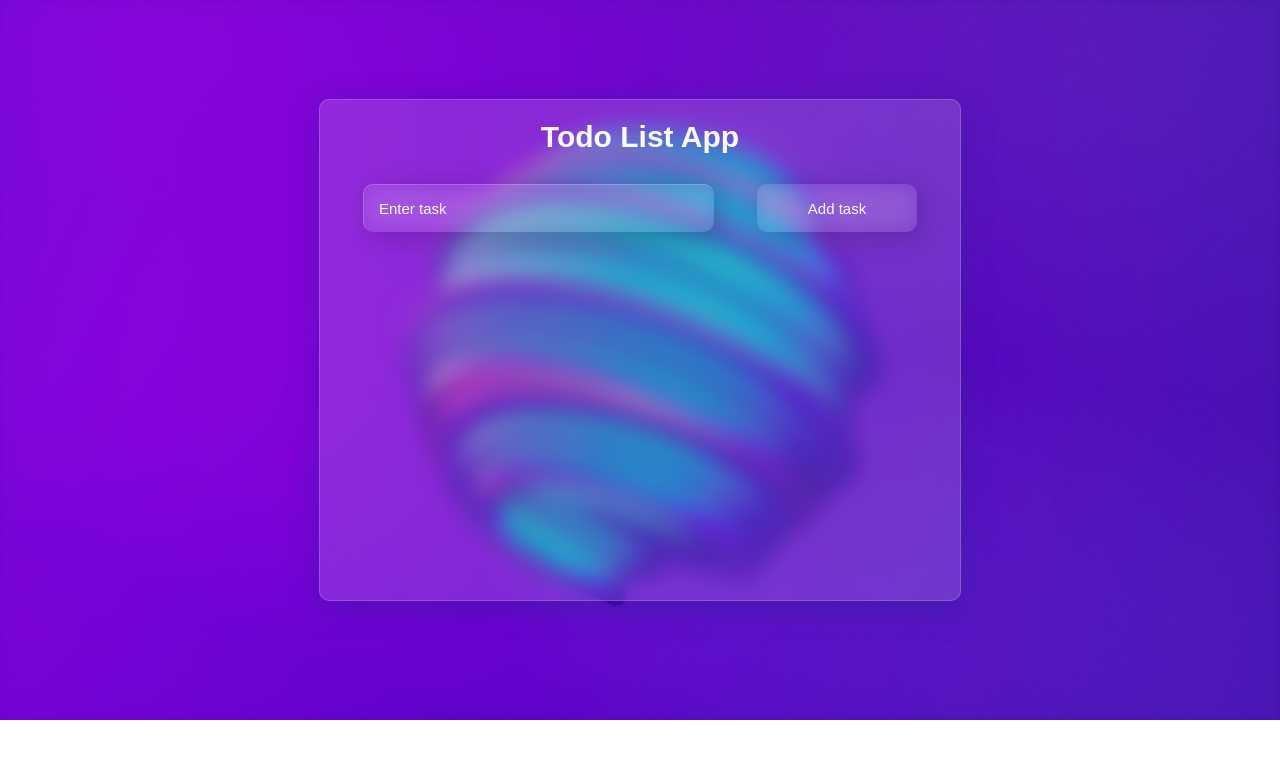
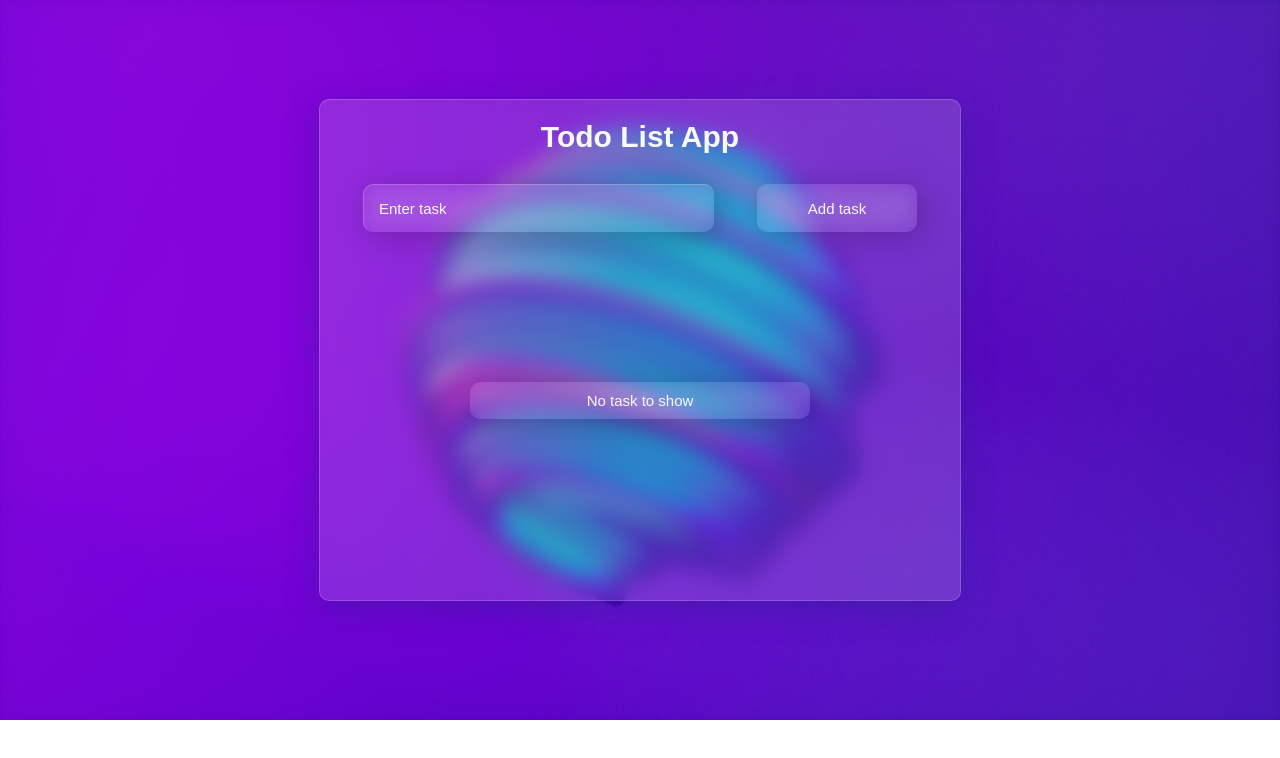
Before and after one commit to Devamchaudhari/Todo_reactjs, a React (Create React App) app: page / in a window 1280 px wide. Shown: the top 758 px of the page. Built offline with nearby package versions, Linux system fonts and the light colour scheme.

Commit message:
checkbox stored in localstorage

```diff
--- a/src/Assets/Styles/Inputform.css
+++ b/src/Assets/Styles/Inputform.css
@@ -67,4 +67,27 @@
           box-shadow: 5px 5px 30px rgba(0, 0, 0, 0.2);
   border: none;
 }
+
+.Inp-Container .added-task {
+  width: 50%;
+  display: -webkit-box;
+  display: -ms-flexbox;
+  display: flex;
+  -webkit-box-pack: center;
+      -ms-flex-pack: center;
+          justify-content: center;
+  margin: 150px auto;
+  padding: 10px;
+  font-family: "Poppins", sans-serif;
+  font-size: 15px;
+  text-align: center;
+  color: #F8F9F8;
+  border-radius: 10px;
+  background: rgba(255, 255, 255, 0.05);
+  -webkit-backdrop-filter: blur(10px);
+  backdrop-filter: blur(10px);
+  -webkit-box-shadow: 5px 5px 30px rgba(0, 0, 0, 0.2);
+          box-shadow: 5px 5px 30px rgba(0, 0, 0, 0.2);
+  border: none;
+}
 /*# sourceMappingURL=Inputform.css.map */
--- a/src/Assets/Styles/Inputform.scss
+++ b/src/Assets/Styles/Inputform.scss
@@ -39,11 +39,27 @@
             border-radius: $boder-rad-10--px;
             background: rgba(255, 255, 255, 0.05);
             backdrop-filter: blur(10px);
-            // border-top: 1px solid rgba(255,255,255,0.2);
-            // border-left: 1px solid rgba(255,255,255,0.2);
             box-shadow: 5px 5px 30px rgba(0, 0, 0, 0.2);
             border: $border-none;
         }
     }
 
+    .added-task{
+        width: 50%;
+        display: flex;
+        justify-content: center;
+        margin: 150px auto;
+        padding: 10px;
+        font-family: "Poppins", sans-serif;
+        font-size: 15px;
+        text-align: center;
+        color: #F8F9F8;
+        border-radius: 10px;
+        background: rgba(255, 255, 255, 0.05);
+        -webkit-backdrop-filter: blur(10px);
+        backdrop-filter: blur(10px);
+        box-shadow: 5px 5px 30px rgba(0, 0, 0,  0.2);
+        border: none;
+    }
+
 }
--- a/src/Components/Input_form/Inputform.js
+++ b/src/Components/Input_form/Inputform.js
@@ -1,10 +1,10 @@
-import React, { useState,useEffect} from 'react';
+import React, { useState, useEffect } from 'react';
 import TodoList from '../Todolists/Todolists';
 
 
 function InputField(props) {
 
-  const [todoList, setTodoList] = useState(()=>{
+  const [todoList, setTodoList] = useState(() => {
     const savedTodos = localStorage.getItem("todoList");
     if (savedTodos) {
       return JSON.parse(savedTodos);
@@ -14,18 +14,18 @@ function InputField(props) {
   });
 
   const [todo, setTodo] = useState("");
-  const[editIndex,setEditIndex] =useState(-1);
+  const [editIndex, setEditIndex] = useState(-1);
 
   // Remove Data functionality
-  const removeData =(index)=>{
+  const removeData = (index) => {
     const newTodos = [...todoList];
-    newTodos.splice(index,1);
+    newTodos.splice(index, 1);
     setTodoList(newTodos);
 
   };
 
   // Edit data functionality
-  const editData= (index)=>{
+  const editData = (index) => {
     const newTodos = todoList[index];
     setTodo(newTodos);
     setEditIndex(index);
@@ -36,41 +36,46 @@ function InputField(props) {
   const submitChanges = (e) => {
     e.preventDefault();
 
-    if(editIndex>0 || editIndex>=0){
-      todoList[editIndex]=todo;
+    if (editIndex > 0 || editIndex >= 0) {
+      todoList[editIndex] = todo;
       setTodoList([...todoList])
       setTodo("");
 
-    }else{
-      setTodoList([...todoList,todo]);
+    } else {
+      setTodoList([...todoList, todo]);
       setTodo("");
     }
     setEditIndex(-1);
   }
 
 
-  useEffect(()=>{
-    localStorage.setItem("todoList",JSON.stringify(todoList));
-  },[todoList]
+  useEffect(() => {
+    localStorage.setItem("todoList", JSON.stringify(todoList));
+  }, [todoList]
   );
 
 
   return (
     <div className='Inp-Container'>
       <form className='task-Container' onSubmit={submitChanges}>
+
         <input
           className='inp-field'
           type={props.type}
           placeholder={props.placeholder}
           onChange={(e) => setTodo(e.target.value)}
-          value={todo} required/>
-        <button className='Add-btn'>{editIndex>-1 ? "Update Task" : "Add task"}</button>
+          value={todo} required />
+        <button className='Add-btn'>{editIndex > -1 ? "Update Task" : "Add task"}</button>
       </form>
 
-      <TodoList list =
-        {todoList}
-        removeData={removeData}
-        editData={editData}/>
+      {
+        todoList.length > 0 ?
+          (<TodoList
+            list={todoList}
+            removeData={removeData}
+            editData={editData} />) :
+          (<p className='added-task'>No task to show</p>)
+      }
     </div>
   );
 }
--- a/src/Components/Todolists/Todolists.js
+++ b/src/Components/Todolists/Todolists.js
@@ -1,7 +1,18 @@
-import React, { useState} from 'react';
+import React, { useState,useEffect} from 'react';
 import { TrashCanIcon, EditIcon, UncheckedIcon, CheckIcon } from "../Icons/Icons";
 function TodoList(props) {
-     const [checkedArr,setCheckedArr]= useState([]);
+     const [checkedArr,setCheckedArr]= useState(()=>{
+        const savedCheckTodos = localStorage.getItem("checkedTask");
+                if (savedCheckTodos) {
+                return JSON.parse(savedCheckTodos);
+                } else {
+                return [];
+                }
+          });
+
+
+
+
      const handleCheck =(index)=>{
         if (checkedArr.indexOf(index)>-1) {
             let newArr= [...checkedArr];
@@ -10,8 +21,15 @@ function TodoList(props) {
             setCheckedArr(newArr);
         } else {
             setCheckedArr([...checkedArr,index]);
+            localStorage.removeItem("checkedTask",JSON.stringify(checkedArr));
         }
     }
+
+
+    useEffect(() => {
+    localStorage.setItem("checkedTask", JSON.stringify(checkedArr));
+  }, [checkedArr]
+  );
      return (
         <div className="task-container">
             <ul className='list-container'>
```
Also changed, not shown: 1 other file (tests, documents, lock files or other folders).
